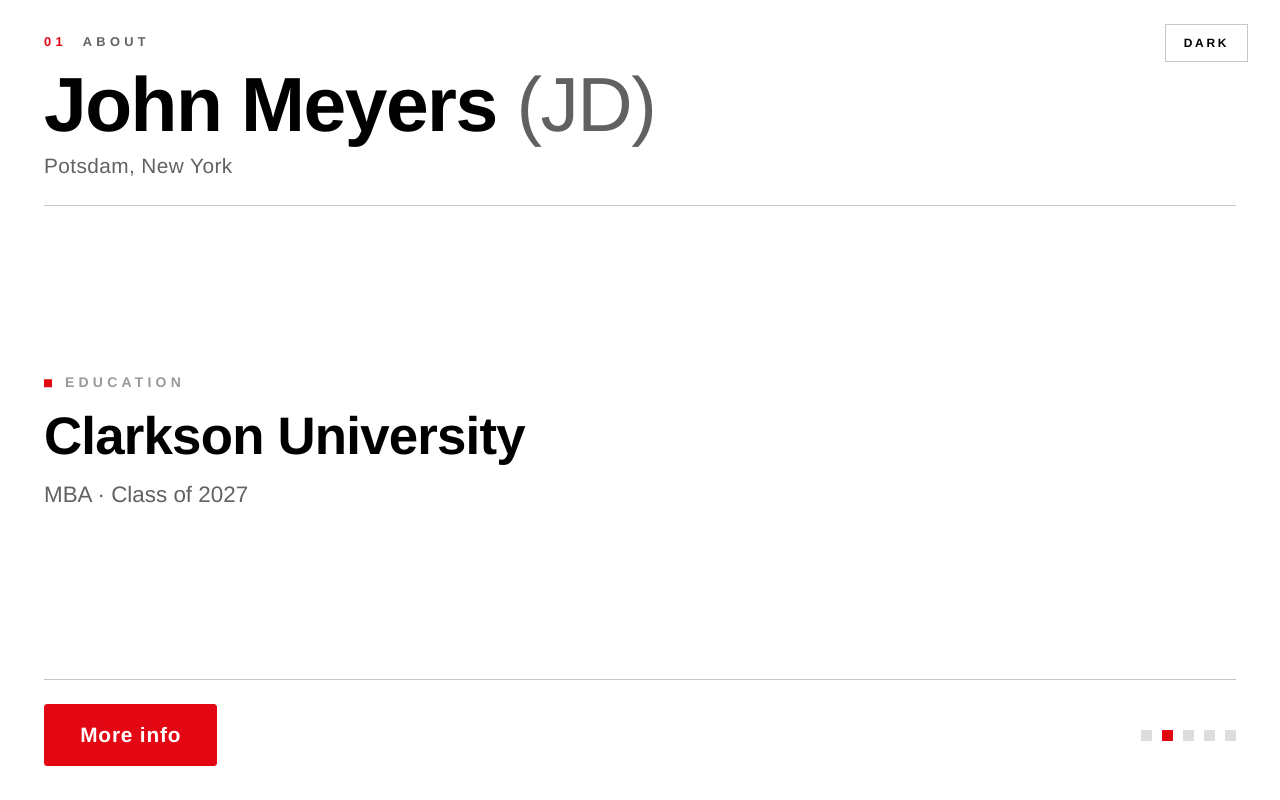
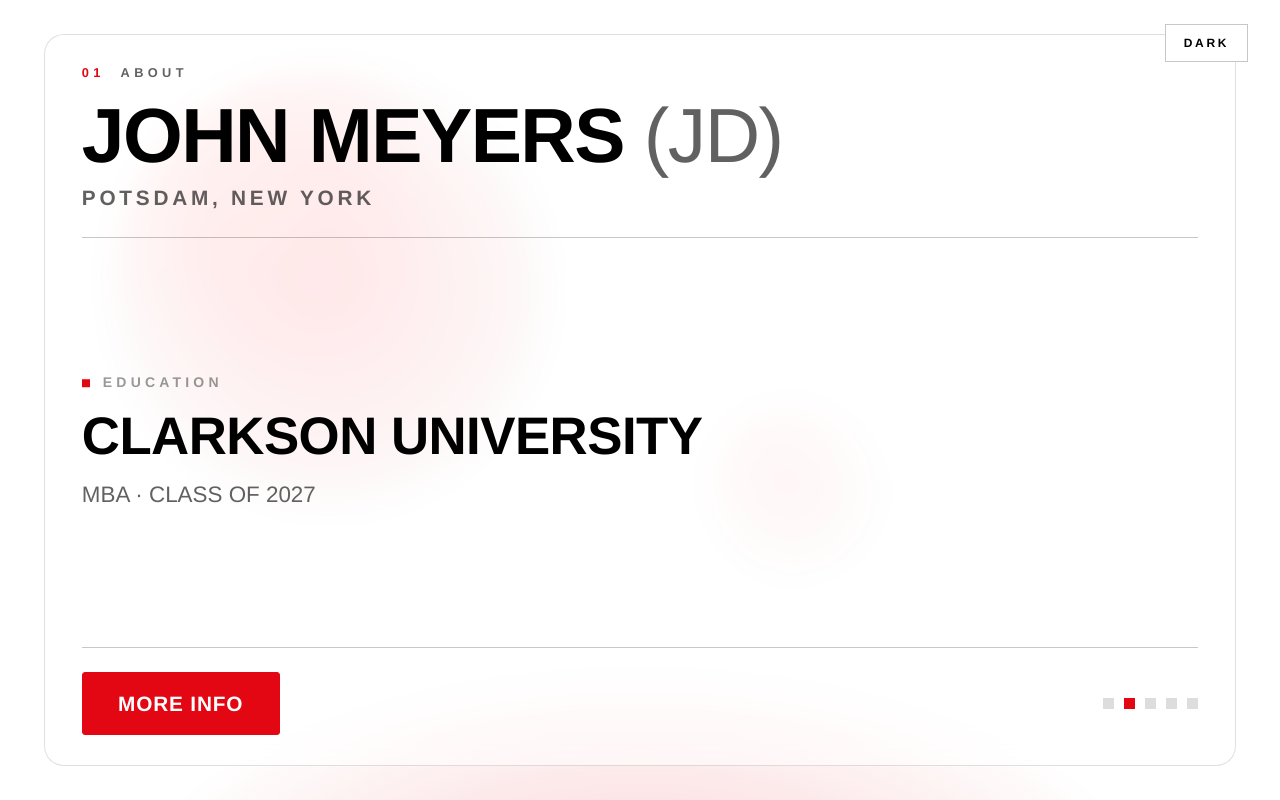
Before and after one commit to julietdeltaone/mobilecontact, a plain HTML site: page index.html in a window 1280 px wide. Drawn offline with Linux system fonts and the light colour scheme.

Commit message:
V5.3: frost panel, all caps, subtle floating orb front screen

```diff
--- a/index.html
+++ b/index.html
@@ -64,14 +64,51 @@ body{background:var(--bg);color:var(--text);height:100vh;height:100dvh}
 .irow .v{margin-left:auto;color:var(--muted);text-align:right;white-space:nowrap}
 @media (max-width:1020px){.content{grid-template-columns:minmax(0,860px)}.aside{display:none}}
 @media (prefers-reduced-motion: reduce){.fact{transition:none}}
+
+/* ===== FROST PANEL ===== */
+.stage{position:relative}
+.stage::before{content:"";position:absolute;inset:0;background:radial-gradient(58% 42% at 50% 112%,rgba(227,6,19,.27),rgba(227,6,19,0) 70%);pointer-events:none;z-index:0}
+.frost{position:relative;z-index:1;flex:1;display:flex;flex-direction:column;min-height:0;background:rgba(255,255,255,.06);-webkit-backdrop-filter:blur(16px) saturate(1.3);backdrop-filter:blur(16px) saturate(1.3);border:1px solid rgba(255,255,255,.16);border-radius:20px;padding:clamp(20px,3.8vmin,46px) clamp(20px,4.6vmin,58px)}
+:root[data-theme="light"] .frost{background:rgba(255,255,255,.5);border-color:rgba(0,0,0,.12)}
+:root[data-theme="light"] .stage::before{background:radial-gradient(58% 42% at 50% 112%,rgba(227,6,19,.20),rgba(227,6,19,0) 70%)}
+
+
+/* ===== FROST + ALL CAPS + SUBTLE FLOATING ORB (ship) ===== */
+/* One soft red sphere drifts behind everything, tuned down on purpose: a glow
+   you notice second, not the subject. The frost panel's backdrop blur samples
+   it as slow moving warmth. A second, much dimmer orb trails for depth. */
+.orb-wrap{position:fixed;left:0;top:0;z-index:0;pointer-events:none;animation:orbwander 135s ease-in-out infinite}
+.orb{width:min(38vw,57vh);height:min(38vw,57vh);border-radius:50%;opacity:.55;background:radial-gradient(circle at 35% 30%,rgba(255,138,124,.55) 0%,rgba(255,74,64,.28) 16%,rgba(227,6,19,0) 42%),radial-gradient(circle at 50% 50%,rgba(227,6,19,.55) 0%,rgba(186,4,15,.34) 42%,rgba(122,2,9,.13) 68%,rgba(227,6,19,0) 80%);animation:orbbreathe 120s ease-in-out infinite alternate}
+.orb2-wrap{position:fixed;left:0;top:0;z-index:0;pointer-events:none;animation:orbwander2 160s ease-in-out infinite}
+.orb2{width:min(14vw,24vh);height:min(14vw,24vh);border-radius:50%;opacity:.26;background:radial-gradient(circle at 36% 30%,rgba(255,120,108,.50) 0%,rgba(227,6,19,0) 44%),radial-gradient(circle at 50% 50%,rgba(227,6,19,.50) 0%,rgba(150,3,12,.22) 55%,rgba(227,6,19,0) 80%);animation:orbbreathe 130s ease-in-out infinite alternate-reverse}
+.stage{z-index:1}
+.stage::before{animation:orbglowbreathe 44s ease-in-out infinite alternate}
+@keyframes orbwander{0%{transform:translate(6vw,8vh)}20%{transform:translate(34vw,3vh)}40%{transform:translate(48vw,15vh)}60%{transform:translate(27vw,28vh)}80%{transform:translate(4vw,22vh)}100%{transform:translate(6vw,8vh)}}
+@keyframes orbwander2{0%{transform:translate(56vw,50vh)}25%{transform:translate(25vw,58vh)}50%{transform:translate(10vw,15vh)}75%{transform:translate(42vw,5vh)}100%{transform:translate(56vw,50vh)}}
+@keyframes orbbreathe{from{transform:scale(.975)}to{transform:scale(1.03)}}
+@keyframes orbglowbreathe{from{opacity:.88}to{opacity:1}}
+:root[data-theme="light"] .orb{opacity:.30}
+:root[data-theme="light"] .orb2{opacity:.13}
+
+/* All-caps treatment (Variant 2 conventions): caps across the front screen, kickers tracked out, headline tight. */
+#screen-bio{text-transform:uppercase}
+#screen-bio .loc{letter-spacing:.18em;font-weight:600}
+#screen-bio .fact-main{letter-spacing:-.01em}
+#screen-bio .btn{text-transform:uppercase}
+@media (prefers-reduced-motion: reduce){.orb-wrap,.orb,.orb2-wrap,.orb2,.stage::before{animation:none}}
+
 </style>
 </head>
 <body>
+
+<div class="orb-wrap"><div class="orb"></div></div>
+<div class="orb2-wrap"><div class="orb2"></div></div>
 
 <button class="theme-toggle" aria-label="Theme">Light</button>
 <main class="stage">
 
   <section class="screen on" id="screen-bio">
+    <div class="frost">
     <div class="kicker"><b>01</b>&nbsp;&nbsp;About</div>
     <div class="name">John Meyers <span class="jd">(JD)</span></div>
     <div class="loc">Potsdam, New York</div>
@@ -109,6 +146,7 @@ body{background:var(--bg);color:var(--text);height:100vh;height:100dvh}
       <button class="btn primary" id="to-contact">More info</button>
       <div class="dots" id="dots"></div>
     </div>
+      </div>
   </section>
 
   <section class="screen" id="screen-contact">
```
